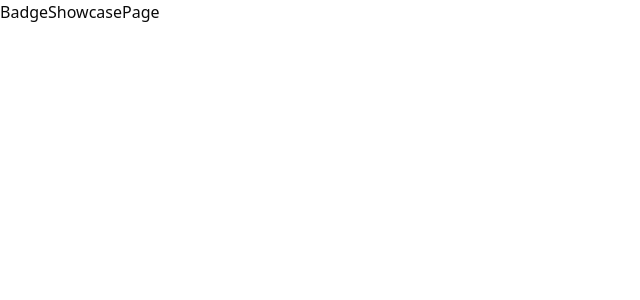
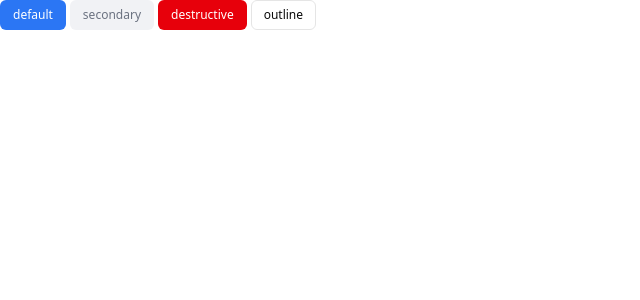
Before and after one commit to pigpgw/portfolio-cms, a React (Vite) app in the folder frontend/: page /test-badge in a window 1280 px wide. Shown: the top 300 px of the page, without its empty margins (0-640 px from the left). Built offline with nearby package versions, Linux system fonts and the light colour scheme.

Commit message:
style/#15 : 뱃지 컴포넌트 style을 수정한다

```diff
--- a/frontend/src/components/ui/badge.tsx
+++ b/frontend/src/components/ui/badge.tsx
@@ -5,13 +5,12 @@
 import { cn } from '@/lib/utils';
 
 const badgeVariants = cva(
-  'inline-flex items-center justify-center rounded-md border px-2 py-0.5 text-xs font-medium w-fit whitespace-nowrap shrink-0 [&>svg]:size-3 gap-1 [&>svg]:pointer-events-none focus-visible:border-ring focus-visible:ring-ring/50 focus-visible:ring-[3px] aria-invalid:ring-destructive/20 dark:aria-invalid:ring-destructive/40 aria-invalid:border-destructive transition-[color,box-shadow] overflow-hidden',
+  'inline-flex items-center justify-center rounded-sm border px-3 py-1.5 text-xs font-medium w-fit whitespace-nowrap shrink-0 [&>svg]:size-3 gap-1 [&>svg]:pointer-events-none focus-visible:border-ring focus-visible:ring-ring/50 focus-visible:ring-[3px] aria-invalid:ring-destructive/20 dark:aria-invalid:ring-destructive/40 aria-invalid:border-destructive transition-[color,box-shadow] overflow-hidden',
   {
     variants: {
       variant: {
         default: 'border-transparent bg-primary text-primary-foreground [a&]:hover:bg-primary/90',
-        secondary:
-          'border-transparent bg-secondary text-secondary-foreground [a&]:hover:bg-secondary/90',
+        secondary: 'border-transparent bg-ghost text-ghost-foreground [a&]:hover:bg-secondary/90',
         destructive:
           'border-transparent bg-destructive text-white [a&]:hover:bg-destructive/90 focus-visible:ring-destructive/20 dark:focus-visible:ring-destructive/40 dark:bg-destructive/60',
         outline: 'text-foreground [a&]:hover:bg-accent [a&]:hover:text-accent-foreground',
--- a/frontend/src/page/BadgeShowcasePage.tsx
+++ b/frontend/src/page/BadgeShowcasePage.tsx
@@ -1,3 +1,12 @@
+import { Badge } from '@/components/ui/badge';
+
 export const BadgeShowcasePage = () => {
-  return <div>BadgeShowcasePage</div>;
+  return (
+    <div className="flex gap-1">
+      <Badge variant="default">default</Badge>
+      <Badge variant="secondary">secondary</Badge>
+      <Badge variant="destructive">destructive</Badge>
+      <Badge variant="outline">outline</Badge>
+    </div>
+  );
 };
```
